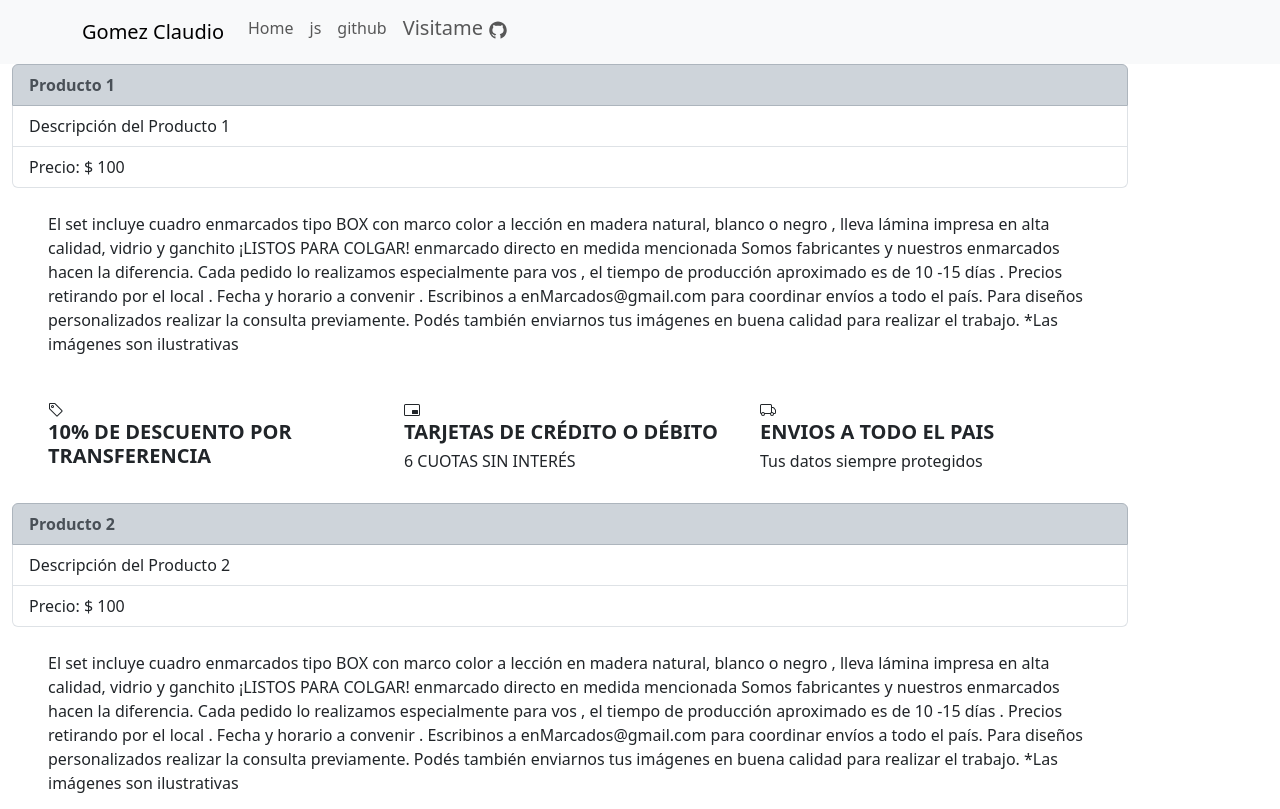
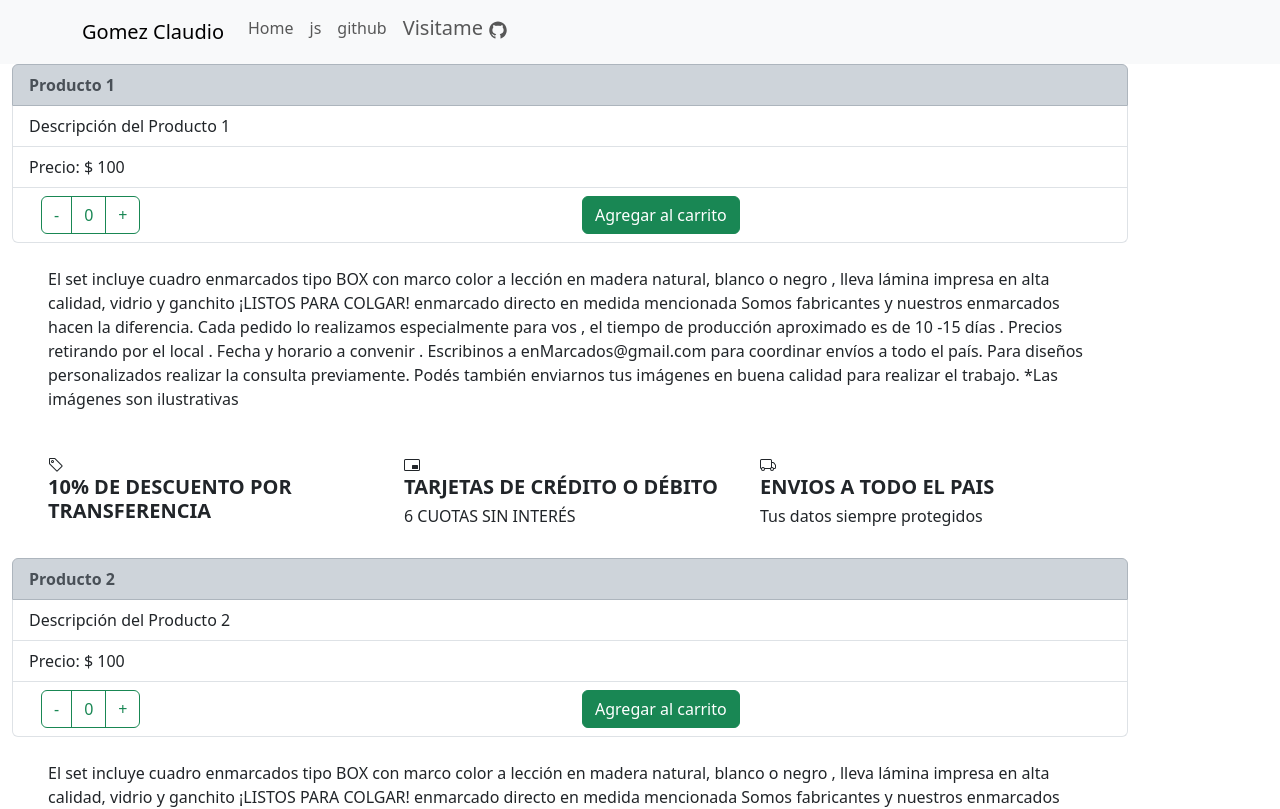
Before and after one commit to gomezclaudio11/reactJs, a React (Create React App) app: page /itemDetailContainer in a window 1280 px wide. Shown: the top 809 px of the page. Built offline with nearby package versions, Linux system fonts and the light colour scheme.

Commit message:
clase 8 eventos

```diff
--- a/src/App.js
+++ b/src/App.js
@@ -1,7 +1,6 @@
 
 import './App.css';
 import ClickCounter from './components/ClickCounter';
-import ItemCount from './components/ItemCount';
 import { ItemListContainer } from './components/ItemListContainer';
 import Navbar from './components/NavBar';
 import 'bootstrap/dist/css/bootstrap.min.css';
@@ -18,7 +17,6 @@ function App() {
       <Routes>
         <Route exact path="/" element = {<ItemListContainer/>} />
         <Route exact path="/clickCounter" element = {<ClickCounter/>} />
-        <Route exact path="/itemCount" element = { <ItemCount stock = "10"/>} />
         <Route exact path="/itemDetailContainer" element = {<ItemDetailContainer/>} />
         <Route exact path="/pokemonList" element = {<PokemonList/>} />
         <Route exact path="/users" element = {<RutasDinamicas2/>} />
--- a/src/components/ItemDetail.jsx
+++ b/src/components/ItemDetail.jsx
@@ -4,6 +4,7 @@ import Row from 'react-bootstrap/Row';
 import Col from 'react-bootstrap/Col';
 import { BsPip, BsTag, BsTruck } from "react-icons/bs";
 import ListGroup from 'react-bootstrap/ListGroup';
+import ItemCount from "./ItemCount";
 
 
 const ItemDetail = ( { item } ) => {
@@ -16,6 +17,7 @@ const ItemDetail = ( { item } ) => {
             <ListGroup.Item as="li" variant="dark"><strong>{item.name}</strong></ListGroup.Item>
             <ListGroup.Item as="li">{item.description}</ListGroup.Item>
             <ListGroup.Item as="li"> Precio: $ {item.price}</ListGroup.Item>
+            <ListGroup.Item as="li"> <ItemCount stock = "5" /> </ListGroup.Item>
           </ListGroup>
         </Col>
       </Row>
```
